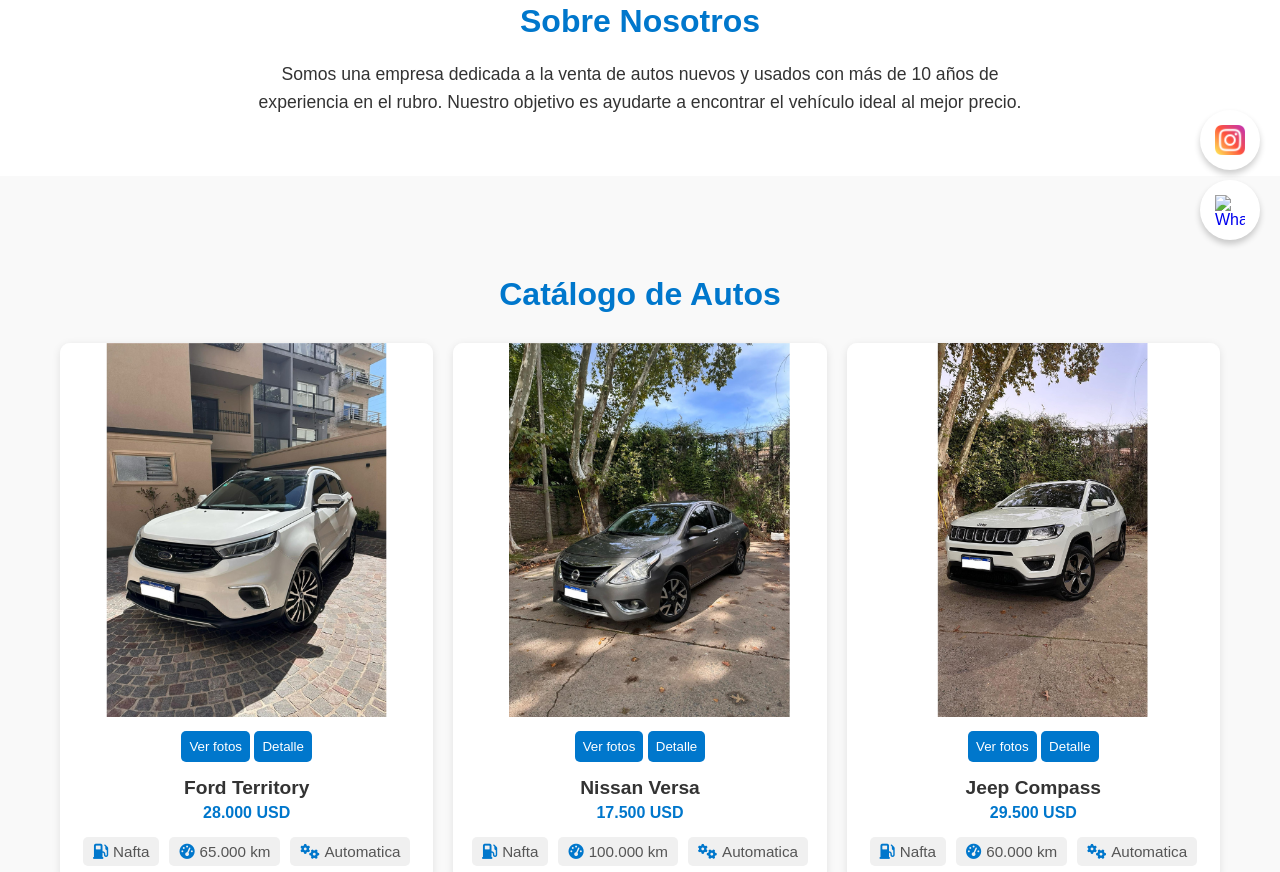
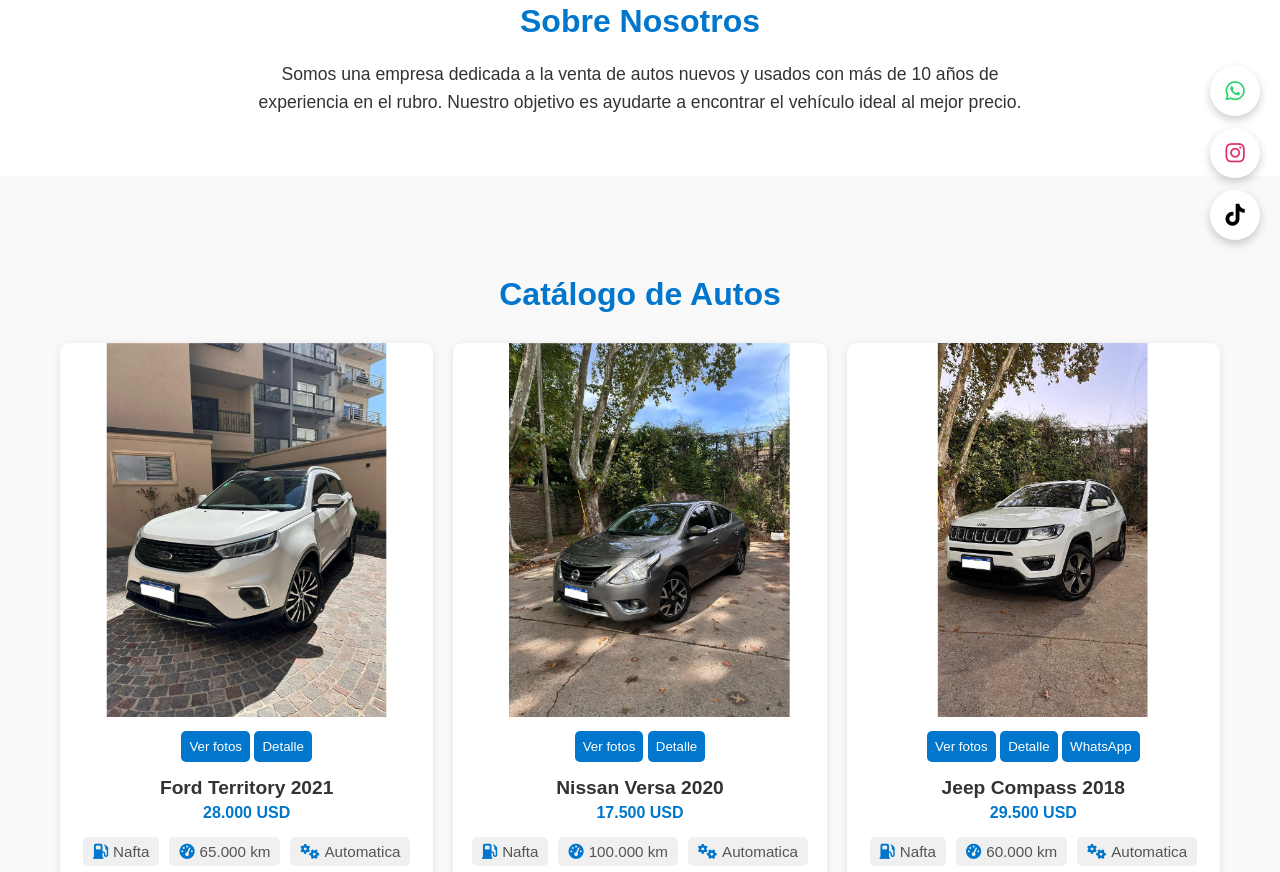
Before and after one commit to frantomasino/autos, a plain HTML site: page index.html in a window 1280 px wide. Shown: the part 540-1412 px from the top of the page. Drawn offline with Linux system fonts and the light colour scheme; files whose address does not match are found by name.

Commit message:
botones wtp y tiktok

```diff
--- a/css/style.css
+++ b/css/style.css
@@ -257,6 +257,21 @@
 }
 
 
+.btn-wtp {
+  background-color: #0077cc;
+  color: white;
+  border: none;
+  padding: 8px;
+  border-radius: 5px;
+  margin-top: 10px;
+  cursor: pointer;
+}
+
+
+
+
+
+
 .footer {
 background-color: #333;
 color: #fff;
@@ -332,22 +347,6 @@
   z-index: 9999;
 }
 
-.floating-buttons a {
-  display: block;
-  width: 60px;
-  height: 60px;
-  border-radius: 50%;
-  background-color: white;
-  box-shadow: 0 4px 6px rgba(0, 0, 0, 0.2);
-  display: flex;
-  align-items: center;
-  justify-content: center;
-}
-
-.floating-buttons a img {
-  width: 30px;
-  height: 30px;
-}
 
 
 .card-auto .auto-detalles {
@@ -481,3 +480,45 @@
   font-size: 1rem;
   color: #555;
 }
+
+
+.floating-buttons {
+  position: fixed;
+  bottom: 20px;
+  right: 20px;
+  display: flex;
+  flex-direction: column;
+  gap: 12px;
+  z-index: 1000;
+}
+
+.btn-floating {
+  width: 50px;
+  height: 50px;
+  background-color: #fff;
+  color: #000;
+  border-radius: 50%;
+  display: flex;
+  align-items: center;
+  justify-content: center;
+  text-decoration: none;
+  font-size: 22px;
+  box-shadow: 0 4px 10px rgba(0,0,0,0.2);
+  transition: transform 0.2s, background-color 0.3s;
+}
+
+.btn-floating:hover {
+  transform: scale(1.1);
+}
+
+.btn-floating.instagram {
+  color: #E1306C;
+}
+
+.btn-floating.whatsapp {
+  color: #25D366;
+}
+
+.btn-floating.tiktok {
+  color: #000;
+}
--- a/index.html
+++ b/index.html
@@ -96,7 +96,7 @@
       <h2>Catálogo de Autos</h2>
       <div class="grid-autos">
         <!-- Tarjeta de auto -->
-        <div class="card-auto" data-marca="ford" data-modelo="Territory" data-anio="2024">
+        <div class="card-auto" data-marca="ford" data-modelo="Territory" data-anio="2022">
           <div class="galeria-principal">
             <img src="img/ford terri.png" alt="ford Frente" class="img-principal">
           </div>
@@ -110,7 +110,7 @@
            </div>
           <button class="btn-verfotos">Ver fotos</button>
           <button class="btn-detalle" data-id="ford">Detalle</button>
-          <h3>Ford Territory</h3>
+          <h3>Ford Territory 2021</h3>
           <p>28.000 USD</p>
           <div class="auto-detalles">
             <span><i class="fas fa-gas-pump"></i> Nafta</span>
@@ -119,7 +119,7 @@
           </div>
         </div>
 
-        <div class="card-auto" data-marca="nissan" data-modelo="versa" data-anio="2023">
+        <div class="card-auto" data-marca="nissan" data-modelo="versa" data-anio="2020">
           <div class="galeria-principal">
             <img src="img/nissan frente.png" alt="nissan Frente" class="img-principal">
           </div>
@@ -132,7 +132,7 @@
            </div>
           <button class="btn-verfotos">Ver fotos</button>
           <button class="btn-detalle" data-id="nissan">Detalle</button>
-          <h3>Nissan Versa </h3>
+          <h3>Nissan Versa 2020</h3>
           <p>17.500 USD</p>
           <div class="auto-detalles">
             <span><i class="fas fa-gas-pump"></i> Nafta</span>
@@ -141,7 +141,7 @@
           </div>
         </div>
 
-        <div class="card-auto" data-marca="jeep" data-modelo="Compass" data-anio="2025">
+        <div class="card-auto" data-marca="jeep" data-modelo="Compass" data-anio="2018">
           <div class="galeria-principal">
             <img src="img/jeep frente.png" alt="jeep Frente" class="img-principal">
           </div>
@@ -154,7 +154,8 @@
            </div>
           <button class="btn-verfotos">Ver fotos</button>
           <button class="btn-detalle" data-id="jeep">Detalle</button>
-          <h3>Jeep Compass </h3>
+          <button class="btn-wtp" data-id="jeep">WhatsApp</button>
+          <h3>Jeep Compass 2018</h3>
           <p>29.500 USD</p>
           <div class="auto-detalles">
             <span><i class="fas fa-gas-pump"></i> Nafta</span>
@@ -174,7 +175,7 @@
         </div>
 
 
-        <div class="card-auto" data-marca="citroen" data-modelo="picasso" data-anio="2025">
+        <div class="card-auto" data-marca="citroen" data-modelo="picasso" data-anio="2015">
           <div class="galeria-principal">
             <img src="img/citroen frente.png" alt="citroen Frente" class="img-principal">
           </div>
@@ -190,7 +191,9 @@
            </div>
           <button class="btn-verfotos">Ver fotos</button>
           <button class="btn-detalle" data-id="citroen">Detalle</button>
-          <h3>Citroen Picasso</h3>
+          <button class="btn-wtp" data-id="citroen">WhatsApp</button>
+
+          <h3>Citroen Picasso 2015</h3>
           <p>16.500 USD</p>
           <div class="auto-detalles">
             <span><i class="fas fa-gas-pump"></i> Nafta</span>
@@ -230,14 +233,18 @@
 </div>
 
 <div class="floating-buttons">
-  <a href="https://www.instagram.com/ms.motorsquilmes/" target="_blank" class="instagram-btn">
-    <img src="img/instagram.png" alt="Instagram">
+  <a href="https://wa.me/5491159456142" target="_blank" class="btn-floating whatsapp" title="WhatsApp">
+    <i class="fab fa-whatsapp"></i>
+  </a>
+  <a href="https://www.instagram.com/ms.motorsquilmes/" target="_blank" class="btn-floating instagram" title="Instagram">
+    <i class="fab fa-instagram"></i>
   </a>
 
-  <a href="https://wa.me/5491159456142" target="_blank" class="whatsapp-btn">
-    <img src="img/whatsapp" alt="WhatsApp">
+  <a href="https://www.tiktok.com/@msmotorsquilmes" target="_blank" class="btn-floating tiktok" title="TikTok">
+    <i class="fab fa-tiktok"></i>
   </a>
 </div>
+
 
 
 <script src="js/script.js"></script>
--- a/js/script.js
+++ b/js/script.js
@@ -79,3 +79,31 @@
     document.getElementById('modalDetalle').style.display = 'none';
   }
 });
+
+
+
+const botonesWtp = document.querySelectorAll('.btn-wtp');
+
+botonesWtp.forEach(boton => {
+  boton.addEventListener('click', () => {
+    const cardAuto = boton.closest('.card-auto');
+    const marca = cardAuto.getAttribute('data-marca');
+    const modelo = cardAuto.getAttribute('data-modelo');
+    const anio = cardAuto.getAttribute('data-anio');
+
+    // Armamos el mensaje que queremos enviar
+    const mensaje = `Hola, estoy interesado en el ${marca} ${modelo} ${anio}.`;
+
+    // Codificamos el mensaje para la URL
+    const mensajeCodificado = encodeURIComponent(mensaje);
+
+    // Número de WhatsApp (poné el que uses)
+    const numeroWtp = '5491159456142';
+
+    // URL para enviar el mensaje
+    const urlWtp = `https://wa.me/${numeroWtp}?text=${mensajeCodificado}`;
+
+    // Abrimos WhatsApp en una nueva pestaña con el mensaje
+    window.open(urlWtp, '_blank');
+  });
+});
```
